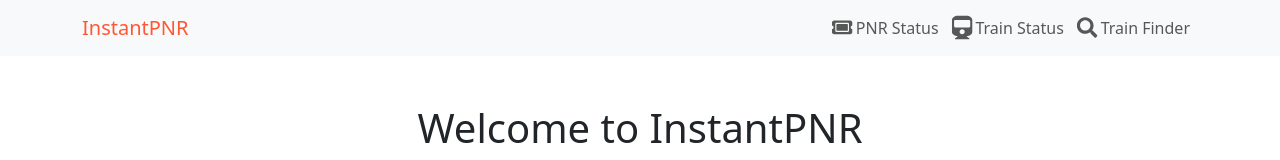
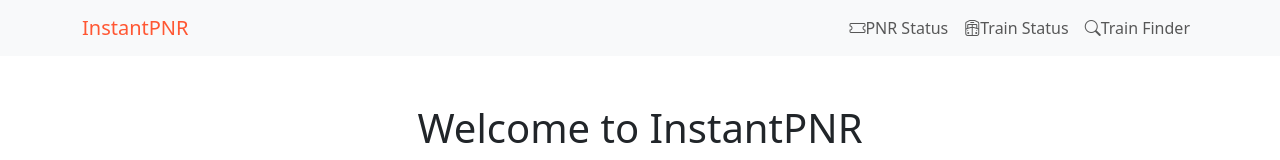
Before and after one commit to theajthakur/PNR_Frontend, a React (Vite) app: page / in a window 1280 px wide. Shown: the top 160 px of the page. Built offline with nearby package versions, Linux system fonts and the light colour scheme; no server answers.

Commit message:
Fetch API for PNR and render Error

```diff
--- a/package.json
+++ b/package.json
@@ -10,7 +10,6 @@
     "preview": "vite preview"
   },
   "dependencies": {
-    "@fortawesome/fontawesome-free": "^6.7.2",
     "bootstrap": "^5.3.3",
     "bootstrap-icons": "^1.11.3",
     "react": "^19.0.0",
--- a/src/components/header/Navbar.jsx
+++ b/src/components/header/Navbar.jsx
@@ -1,7 +1,4 @@
 import "../styles/navbar.css";
-import React from "react";
-import { FaSearch, FaTrain } from "react-icons/fa";
-import { FaTicket } from "react-icons/fa6";
 export default function Navbar() {
   return (
     <div className="mb-5">
@@ -14,19 +11,19 @@
             <ul className="navbar-nav ms-auto">
               <li className="nav-item">
                 <a className="nav-link" href="#">
-                  <FaTicket className="react-icon" />
+                  <span className="bi bi-ticket"></span>
                   PNR Status
                 </a>
               </li>
               <li className="nav-item">
                 <a className="nav-link" href="#">
-                  <FaTrain className="react-icon" />
+                  <span className="bi bi-train-freight-front"></span>
                   Train Status
                 </a>
               </li>
               <li className="nav-item">
                 <a className="nav-link" href="#">
-                  <FaSearch className="react-icon" />
+                  <span className="bi bi-search"></span>
                   Train Finder
                 </a>
               </li>
--- a/src/components/pages/Home.jsx
+++ b/src/components/pages/Home.jsx
@@ -2,10 +2,19 @@
 import "../styles/Home.css";
 export default function Home() {
   const [pnr, setPnr] = useState("");
+  const [errorMsg, setErrorMsg] = useState("");
   function isNumber(input) {
     const pattern = /^-?\d*(\.\d*)?$/;
     return pattern.test(input.trim());
   }
+  const apiUrl = import.meta.env.VITE_API_URL;
+
+  const submitPnr = async () => {
+    if (pnr.length != 10) return alert("Invalid PNR!");
+    const res = await fetch(`${apiUrl}/pnr/${pnr}`);
+    const data = await res.json();
+    if (data?.status == "error") return setErrorMsg(data.message);
+  };
 
   return (
     <div className="container align-items-center">
@@ -27,13 +36,20 @@
               }}
             />
             {pnr.length === 10 ? (
-              <button className="btn btn-primary">
+              <button className="btn btn-primary" onClick={submitPnr}>
                 <span className="bi bi-search"></span>
               </button>
             ) : (
               ""
             )}
           </div>
+          {errorMsg ? (
+            <p className="text-center small lead m-0 mt-3 alert alert-danger">
+              {errorMsg}
+            </p>
+          ) : (
+            ""
+          )}
         </div>
       </div>
     </div>
```
Also changed, not shown: 1 other file (tests, documents, lock files or other folders).
